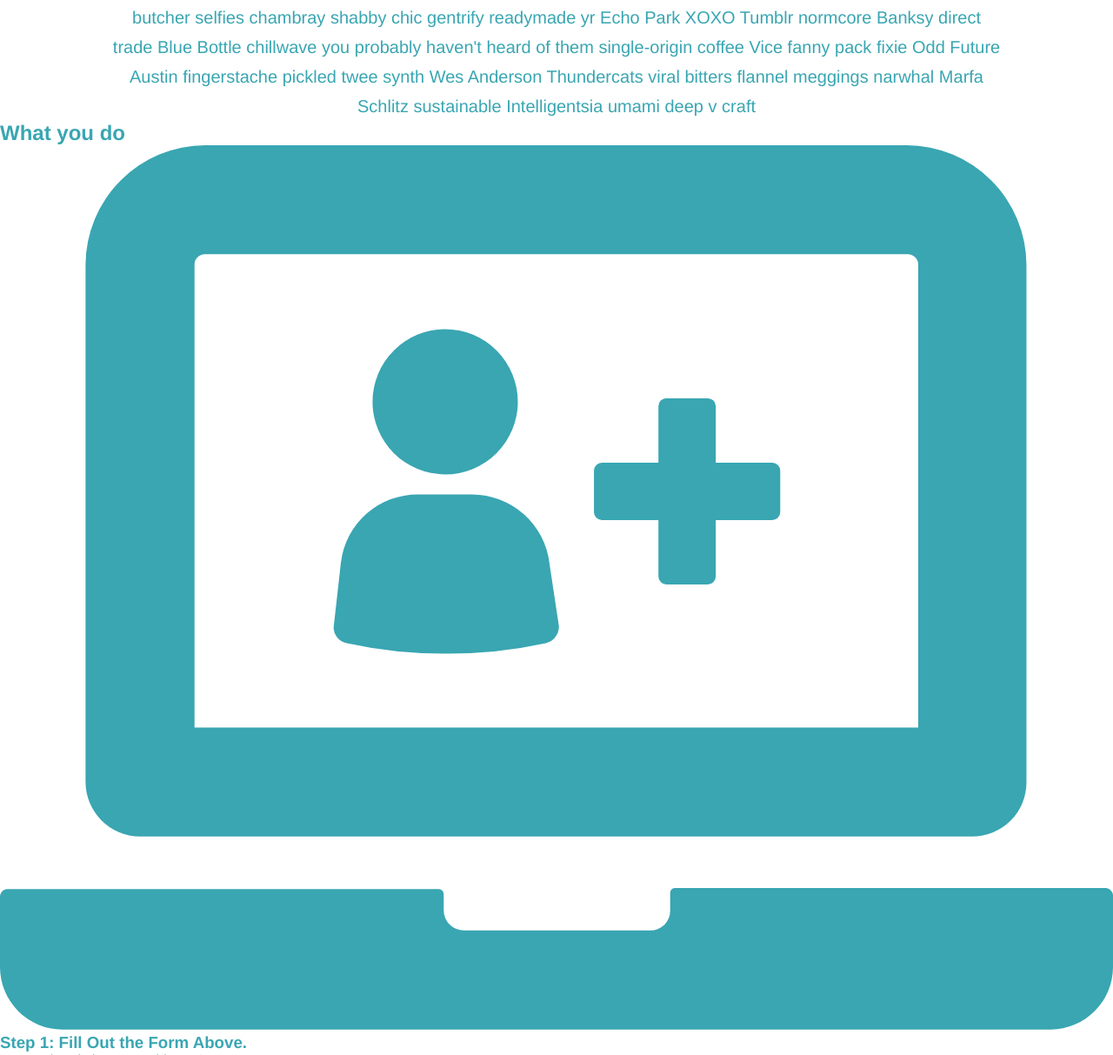
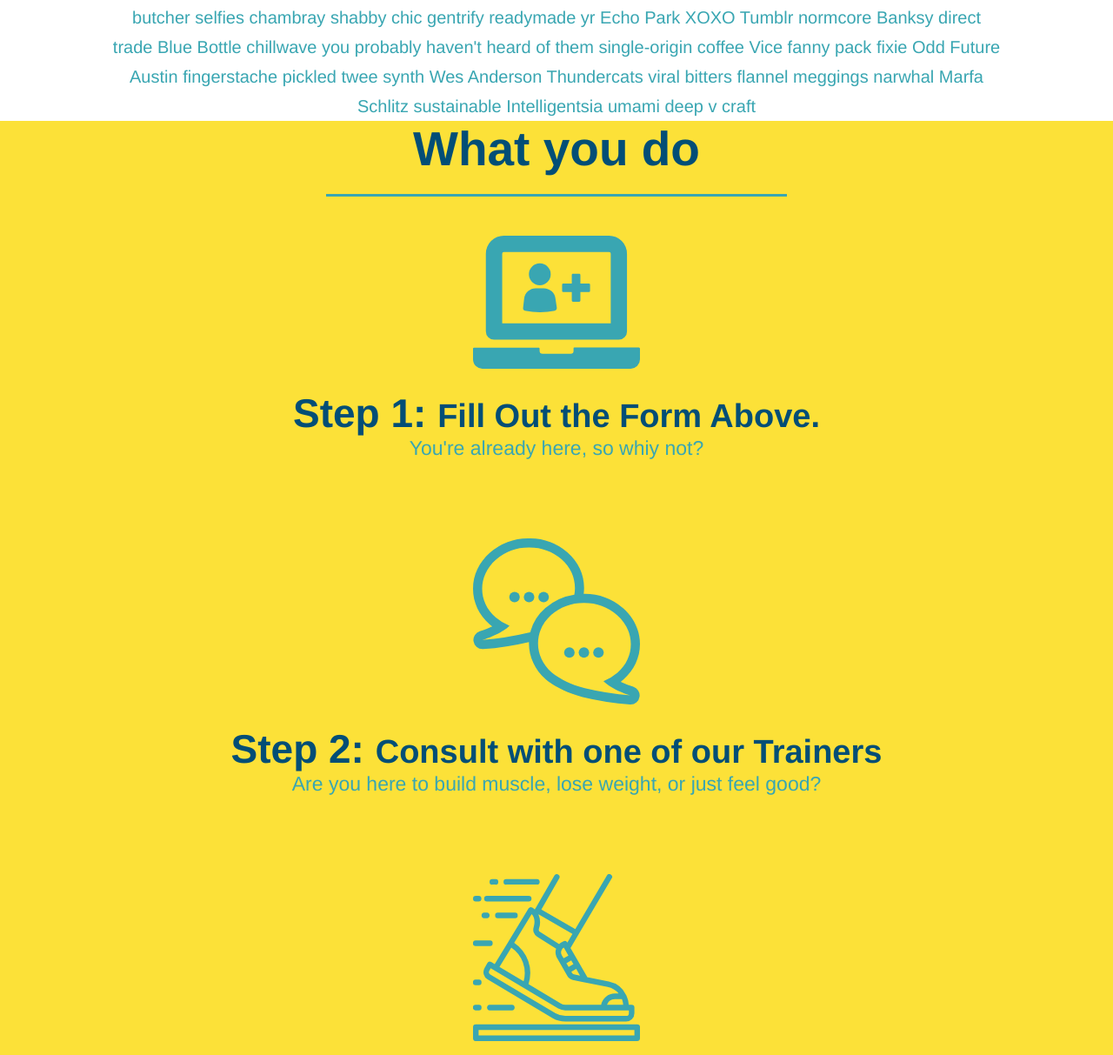
Before and after one commit to Chris-t-b/Run-Buddy, a plain HTML site: page index.html in a window 1280 px wide. Shown: the part 801-2014 px from the top of the page at 87% size. Drawn offline with Linux system fonts and the light colour scheme.

Commit message:
style what you do section

```diff
--- a/assets/css/style.css
+++ b/assets/css/style.css
@@ -103,15 +103,7 @@ body {
   .intro {
       text-align: center;
   }
-  .intro h2 {
-     font-size: 55px;
-     color: #024e76;
-     margin-bottom: 35px;
-     padding: 0 100px 20px 100px;
-     border-bottom: 3px solid;
-     border-color: #fce138;
-     display: inline-block;
-  }
+
   .intro p {
       line-height: 1.7;
       color: #39a6b2;
@@ -119,3 +111,47 @@ body {
       font-size: 20px;
       margin: 0 auto;
   }
+   .steps {
+text-align: center;
+background: #fce138;
+}
+
+.section-title {
+    font-size: 55px;
+    color: #024e76;
+    margin-bottom: 35px;
+    padding: 0 100px 20px 100px;
+    display: inline-block;
+    border-bottom: 3px solid;
+}
+
+.primary-border {
+    border-color: #fce138;
+}
+
+.secondary-border {
+    border-color: #39a6b2;
+}
+.steps div {
+    margin-bottom: 80px;
+}
+
+.steps img {
+    width: 15%;
+    margin: 10px 0;
+}
+
+.steps h3 {
+    color: #024e76;
+    font-size: 46px;
+    margin-top: 10px;
+}
+
+.steps p {
+    color: #39a6b2;
+    font-size: 23px;
+}
+
+.steps span {
+    font-size: 38px;
+}
--- a/index.html
+++ b/index.html
@@ -72,38 +72,38 @@
 
         <!--"what we do section"-->
         <section id="what-we-do" class="intro">
-            <h2>What We Do</h2>
+            <h2 class="section-title primary-border">What We Do</h2>
             <p>
             butcher selfies chambray shabby chic gentrify readymade yr Echo Park XOXO Tumblr normcore Banksy direct trade Blue Bottle chillwave you probably haven't heard of them single-origin coffee Vice fanny pack fixie Odd Future Austin fingerstache pickled twee synth Wes Anderson Thundercats viral bitters flannel meggings narwhal Marfa Schlitz sustainable Intelligentsia umami deep v craft
             </p>
         </section>
 
         <!--"what you do section"-->
-        <section id="what-you-do">
-            <h2>What you do</h2>
+        <section id="what-you-do" class="steps">
+            <h2 class="section-title secondary-border">What you do</h2>
 
             <div>
                 <!--insert this img element-->
                 <img src="./assets/images/01-04-svgs/step-1.svg" alt="" />
-                <h3>Step 1: Fill Out the Form Above.</h3>
+                <h3>Step 1: <span>Fill Out the Form Above.</span></h3>
                 <p>You're already here, so whiy not?</p>
             </div>
 
             <div>
                 <img src="./assets/images/01-04-svgs/step-2.svg" alt="" />
-                <h3>Step 2: Consult with one of our Trainers</h3>
+                <h3>Step 2: <span>Consult with one of our Trainers</span></h3>
                 <p>Are you here to build muscle, lose weight, or just feel good?</p>
             </div>
 
             <div>
                 <img src="./assets/images/01-04-svgs/step-3.svg" alt="">
-                <h3>Step 3: Get Running.</h3>
+                <h3>Step 3: <span>Get Running.</span></h3>
                 <p>Hit the ground running (literally) once your trainer lays out your plan.</p>
             </div>
 
             <div>
                 <img src="./assets/images/01-04-svgs/step-4.svg" alt=""/>
-                <h3>Step 4: See Results</h3>
+                <h3>Step 4: <span>See Results.</span></h3>
                 <p>Bi weekly checkins with your trainer.</p>
             </div>
         </section>
```
